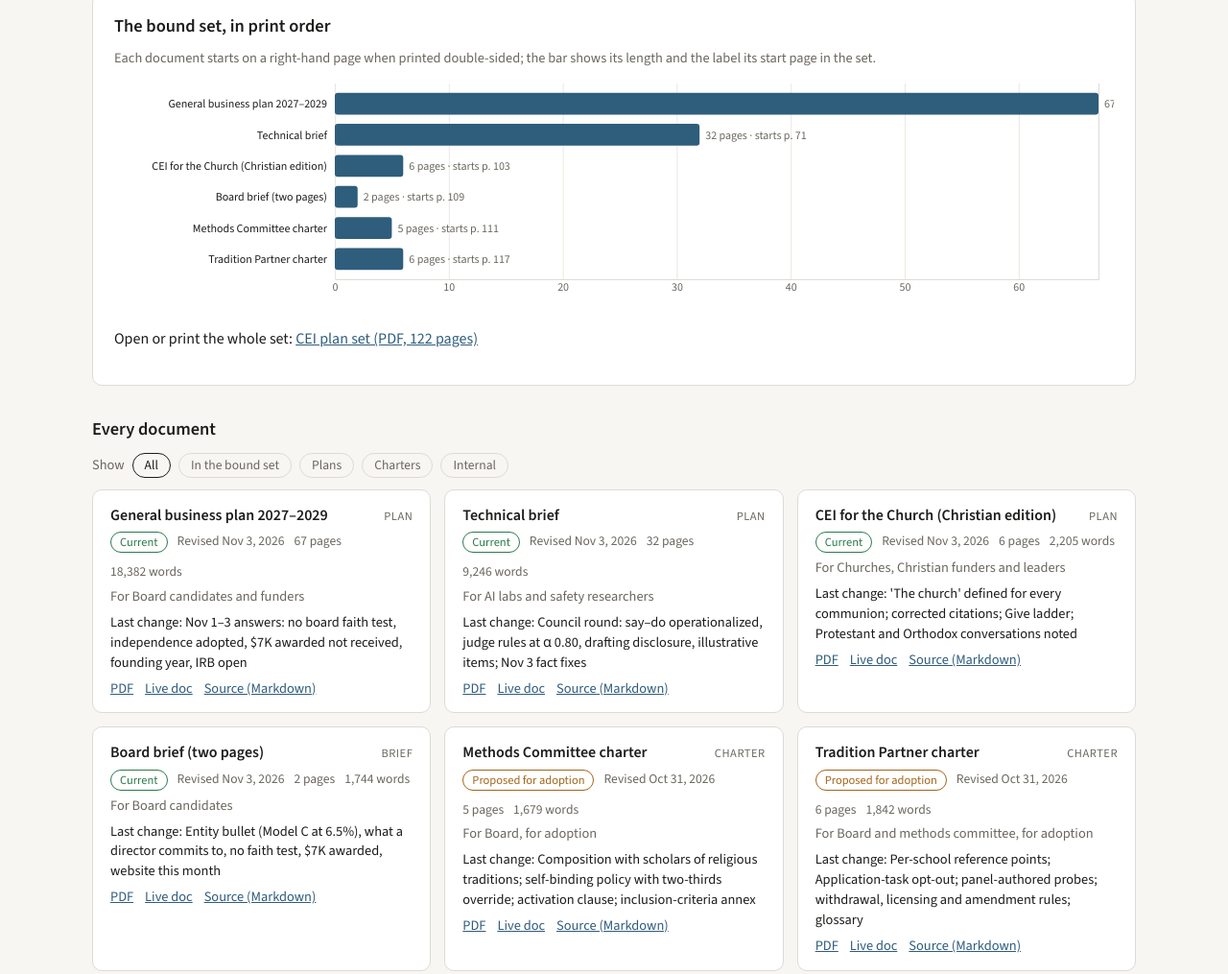
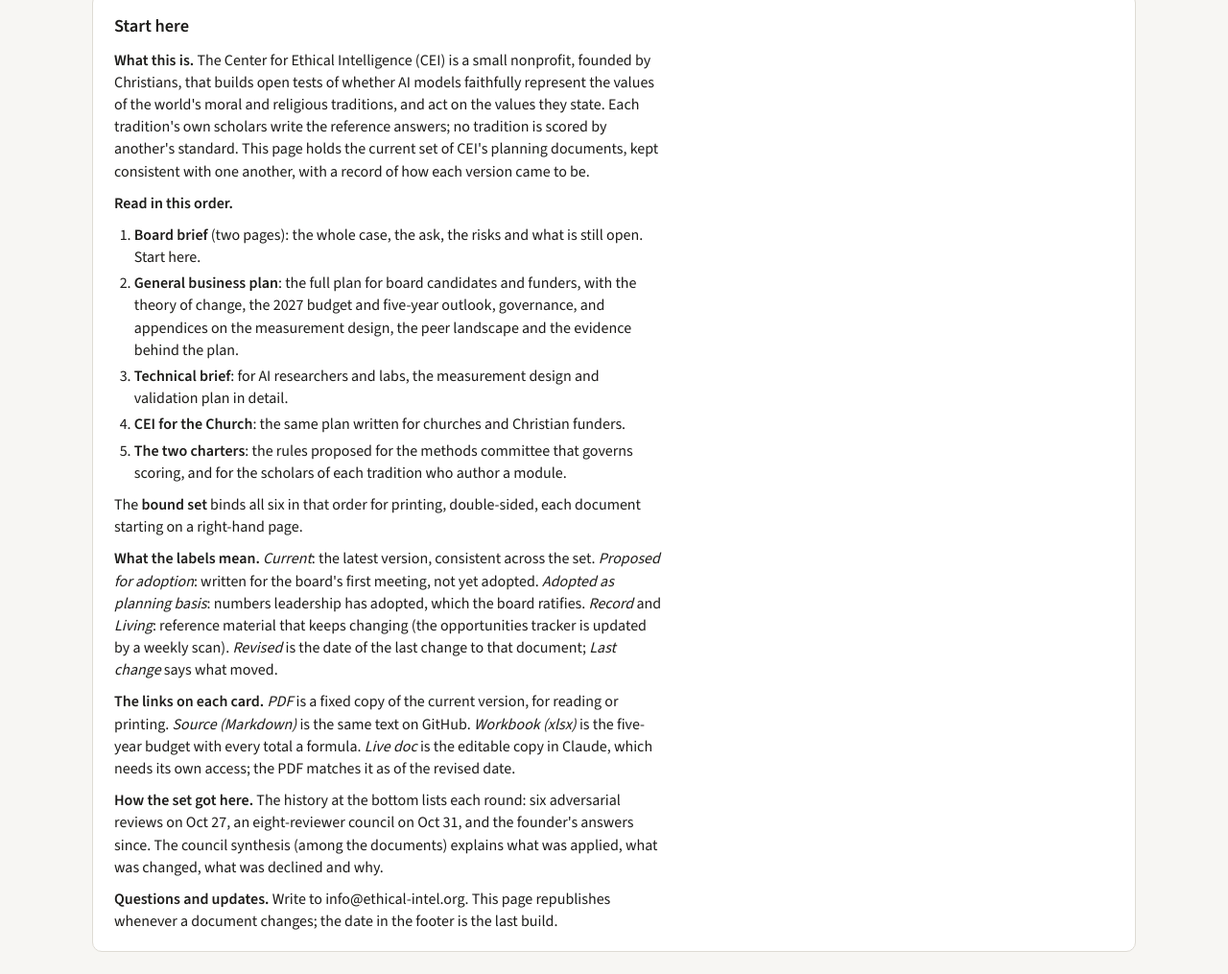
Before and after one commit to cjimmylin/cei-biz-share, a plain HTML site: page index.html in a window 1280 px wide. Shown: the part 315-1330 px from the top of the page at 96% size. Drawn offline with nearby package versions, Linux system fonts and the light colour scheme.

Commit message:
Add a Start here section explaining the set, the labels and the links
Co-Authored-By: Claude Fable 5.1 <noreply@anthropic.com>
Claude-Session: https://claude.ai/code/session_01DrmnaaJsWriSNjNKRboSCq

```diff
--- a/index.html
+++ b/index.html
@@ -22,6 +22,8 @@
   .lede b { color: var(--fg); font-weight: 600; font-variant-numeric: tabular-nums; }
   .card { background: var(--panel); border: 1px solid var(--line); border-radius: 10px; padding: 20px 22px; display: flex; flex-direction: column; gap: 10px; min-width: 0; }
   .note { color: var(--muted); font-size: .9rem; margin: 0; }
+  #start-here p, #start-here ol { margin: 0; max-width: 72ch; }
+  #start-here ol { padding-left: 1.3rem; display: flex; flex-direction: column; gap: 4px; }
   .setchart svg { width: 100%; height: auto; display: block; }
   .filters { display: flex; flex-wrap: wrap; gap: 8px; align-items: center; }
   .filters button { font: inherit; font-size: .85rem; color: var(--muted); background: transparent; border: 1px solid var(--line); border-radius: 999px; padding: 2px 12px; cursor: pointer; }
@@ -56,6 +58,24 @@
     <p class="lede">The current version of every document in the Center for Ethical Intelligence business-plan set, and what changed last. <b id="ndocs">—</b> documents are tracked; the bound set of six runs <b id="setpages">—</b> pages and was last re-bound on <b id="latest">—</b>. PDFs, Markdown sources and the budget workbook are hosted with this page; the live-doc links open the editable copies in Claude and need their own access.</p>
     <p class="lede">Also in Claude (access required): the <a href="https://claude.ai/artifact/5Xr9f8wDmX52rM68cfMnAA" target="_blank" rel="noopener">CEI Documents dashboard</a>, the private view of this page with the internal checklist, and the <a href="https://claude.ai/artifact/RW6svFpMvg7Qbgo4ZEiee7" target="_blank" rel="noopener">CEI Work Hub</a> of files, work done and open to-dos.</p>
   </header>
+
+  <section class="card" id="start-here">
+    <h2>Start here</h2>
+    <p><strong>What this is.</strong> The Center for Ethical Intelligence (CEI) is a small nonprofit, founded by Christians, that builds open tests of whether AI models faithfully represent the values of the world's moral and religious traditions, and act on the values they state. Each tradition's own scholars write the reference answers; no tradition is scored by another's standard. This page holds the current set of CEI's planning documents, kept consistent with one another, with a record of how each version came to be.</p>
+    <p><strong>Read in this order.</strong></p>
+    <ol>
+      <li><strong>Board brief</strong> (two pages): the whole case, the ask, the risks and what is still open. Start here.</li>
+      <li><strong>General business plan</strong>: the full plan for board candidates and funders, with the theory of change, the 2027 budget and five-year outlook, governance, and appendices on the measurement design, the peer landscape and the evidence behind the plan.</li>
+      <li><strong>Technical brief</strong>: for AI researchers and labs, the measurement design and validation plan in detail.</li>
+      <li><strong>CEI for the Church</strong>: the same plan written for churches and Christian funders.</li>
+      <li><strong>The two charters</strong>: the rules proposed for the methods committee that governs scoring, and for the scholars of each tradition who author a module.</li>
+    </ol>
+    <p>The <strong>bound set</strong> binds all six in that order for printing, double-sided, each document starting on a right-hand page.</p>
+    <p><strong>What the labels mean.</strong> <em>Current</em>: the latest version, consistent across the set. <em>Proposed for adoption</em>: written for the board's first meeting, not yet adopted. <em>Adopted as planning basis</em>: numbers leadership has adopted, which the board ratifies. <em>Record</em> and <em>Living</em>: reference material that keeps changing (the opportunities tracker is updated by a weekly scan). <em>Revised</em> is the date of the last change to that document; <em>Last change</em> says what moved.</p>
+    <p><strong>The links on each card.</strong> <em>PDF</em> is a fixed copy of the current version, for reading or printing. <em>Source (Markdown)</em> is the same text on GitHub. <em>Workbook (xlsx)</em> is the five-year budget with every total a formula. <em>Live doc</em> is the editable copy in Claude, which needs its own access; the PDF matches it as of the revised date.</p>
+    <p><strong>How the set got here.</strong> The history at the bottom lists each round: six adversarial reviews on Oct 27, an eight-reviewer council on Oct 31, and the founder's answers since. The council synthesis (among the documents) explains what was applied, what was changed, what was declined and why.</p>
+    <p><strong>Questions and updates.</strong> Write to info@ethical-intel.org. This page republishes whenever a document changes; the date in the footer is the last build.</p>
+  </section>
 
   <section class="card" id="the-set">
     <h2>The bound set, in print order</h2>
```
